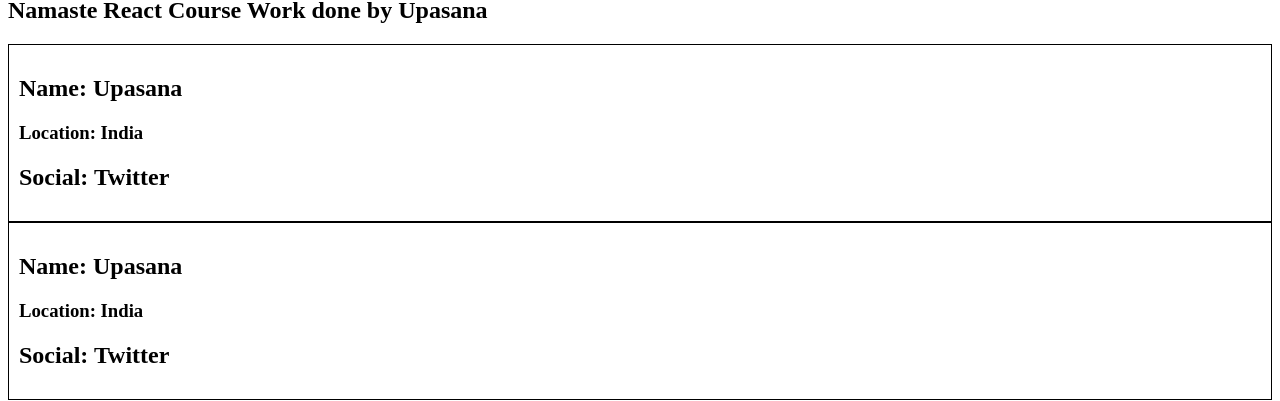
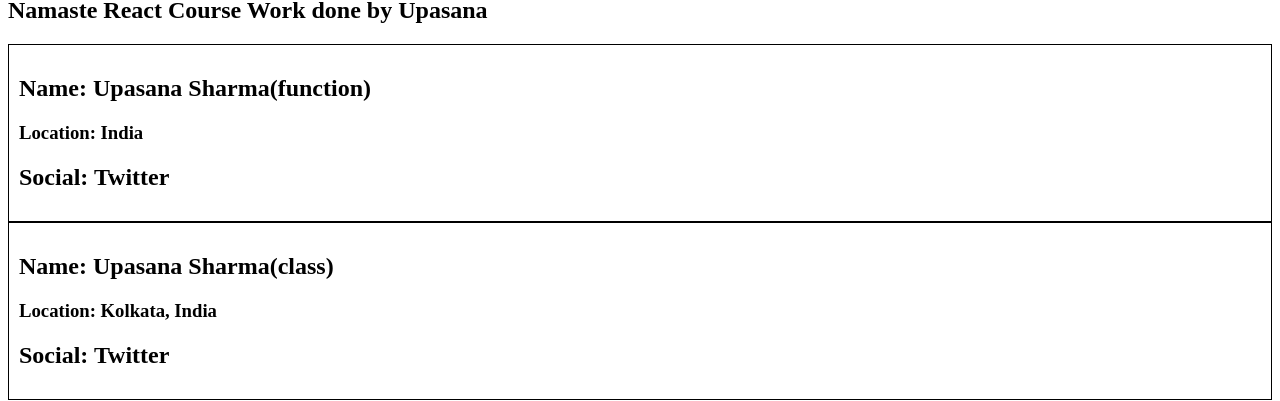
Before and after one commit to deventio/namaste-react, a React (Vite) app: page /about in a window 1280 px wide. Shown: the part 209-610 px from the top of the page. Built offline with nearby package versions, Linux system fonts and the light colour scheme.

Commit message:
episode-08.b-sending data to components/props

```diff
--- a/src/components/About.js
+++ b/src/components/About.js
@@ -5,8 +5,8 @@ const About = () => {
     <div>
       <h1>About</h1>
       <h2>Namaste React Course Work done by Upasana</h2>
-    <User/>
-    <UserClass/>
+    <User name={"Upasana Sharma(function)"}/>
+    <UserClass  name={"Upasana Sharma(class)"} location={"Kolkata, India"}/>
     </div>
   );
 };
--- a/src/components/User.js
+++ b/src/components/User.js
@@ -1,7 +1,7 @@
-const User = () =>{
+const User = ({name}) =>{
     return(
     <div className="user-card">
-        <h2>Name: Upasana</h2>
+        <h2>Name: {name}</h2>
           <h3>Location: India</h3>
             <h2>Social: Twitter</h2>
     </div>
--- a/src/components/UserClass.js
+++ b/src/components/UserClass.js
@@ -1,10 +1,15 @@
 import React from "react";
 class UserClass extends React.Component{
+    constructor(props){
+        super(props);
+        console.log(props);
+
+    }
     render(){
         return(
             <div className="user-card">
-            <h2>Name: Upasana</h2>
-            <h3>Location: India</h3>
+            <h2>Name: {this.props.name}</h2>
+            <h3>Location: {this.props.location}</h3>
             <h2>Social: Twitter</h2>
             </div>
         );
```
